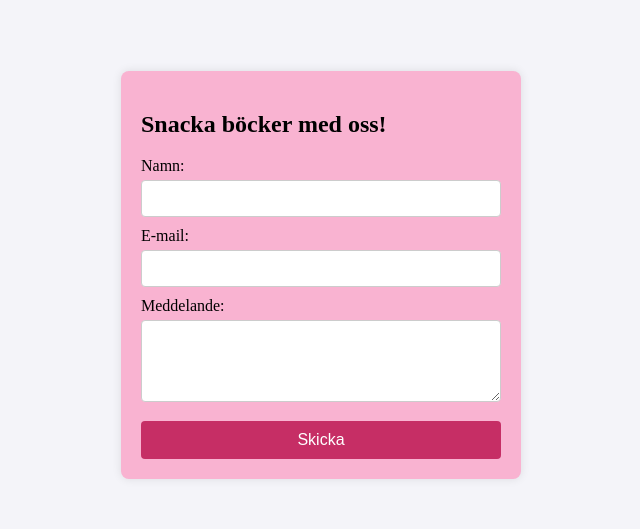
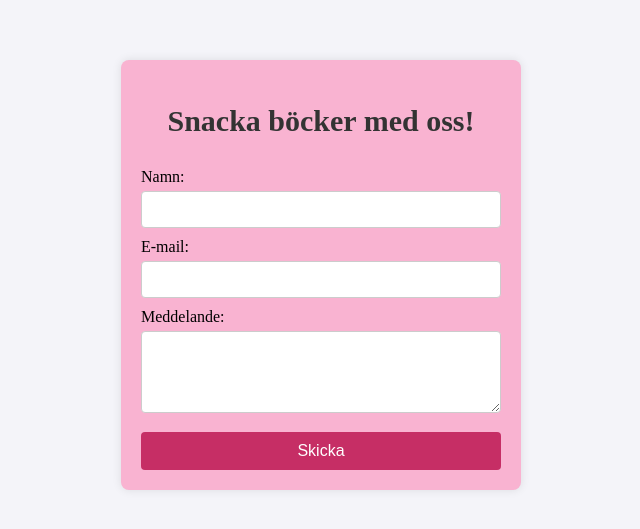
Before and after one commit to Gnesen/parmarochpoesi, a plain HTML site: page contact.html in a window 1280 px wide. Shown: the part 125-654 px from the top of the page, without its empty margins (319-959 px from the left). Drawn offline with Linux system fonts and the light colour scheme; a web font is replaced by a local one.

Commit message:
Update style.css

```diff
--- a/style.css
+++ b/style.css
@@ -18,7 +18,7 @@ body {
     font-family: "AnticDidone" ;
 }
 
-/* Main container with background color */
+
 .contact-container {
     width: 90%;
     max-width: 400px;
@@ -26,7 +26,7 @@ body {
 
 }
 
-/* Form box with background color */
+
 .form-box {
     background-color: #F9B3D1;
     padding: 20px;
@@ -34,8 +34,14 @@ body {
     box-shadow: 0 0 10px rgba(0, 0, 0, 0.1);
     font-family: "Gabarito";
 }
+.form-box h1 {
+    font-family: "AnticDidone";
+    font-size: 30px;
+    text-align: center;
+    color: #333;
+    margin-bottom: 30px;
+}
 
-/* Styling for form fields */
 form label {
     font-weight: regular;
     margin-top: 10px;
@@ -61,5 +67,5 @@ form button {
 }
 
 form button:hover {
-    background-color: #45a049;
+    background-color: #9d2551;
 }
```
